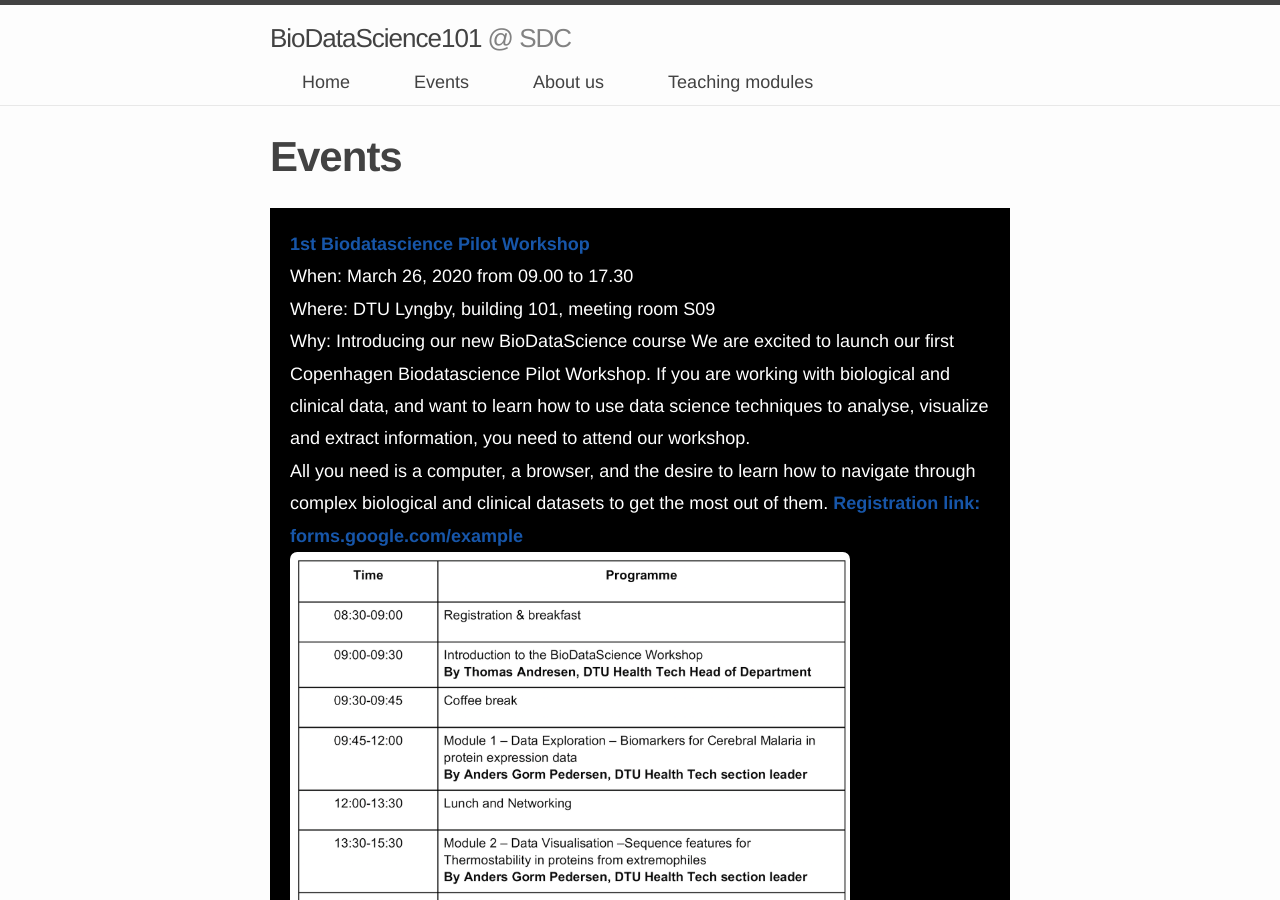
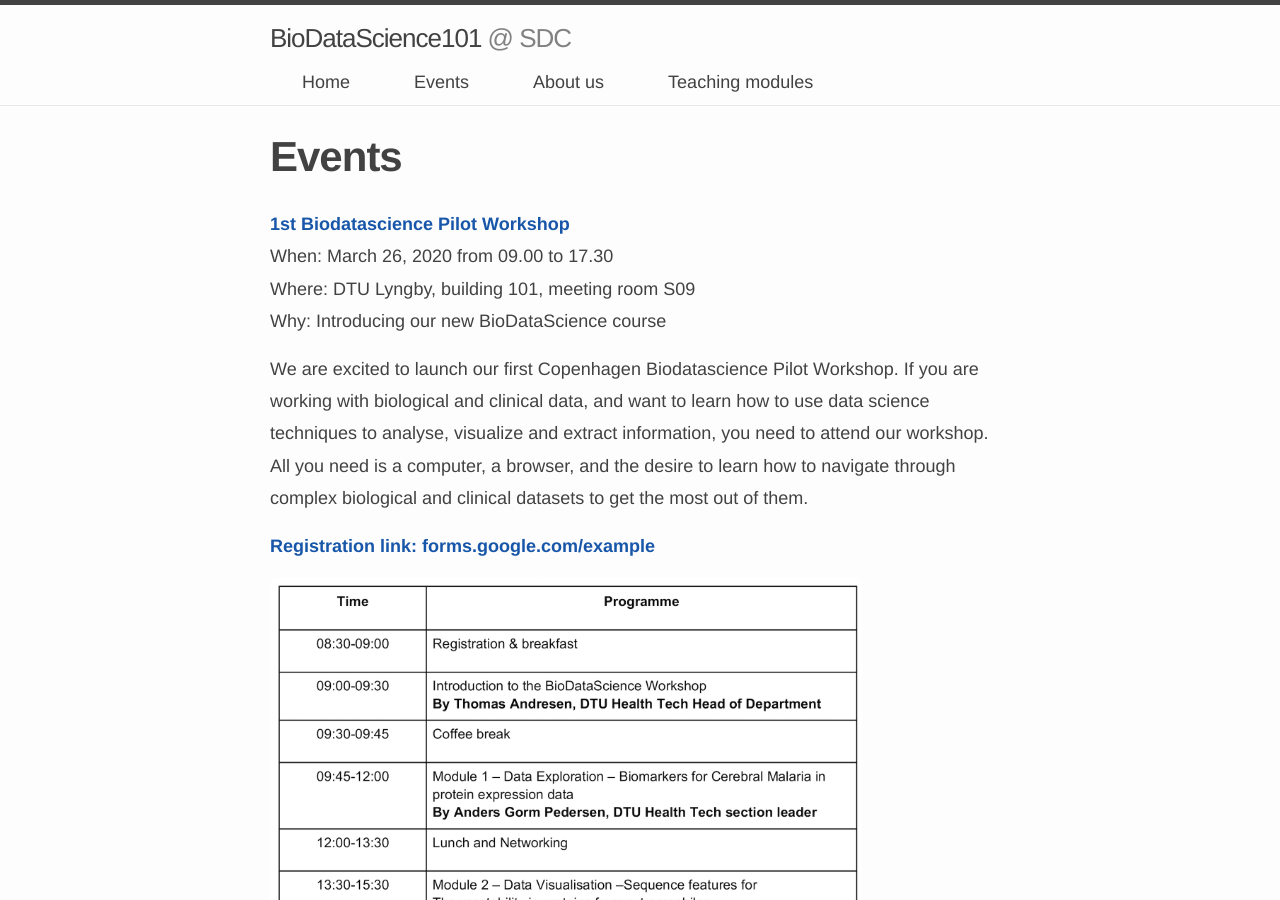
Before and after one commit to biodatascience101/BioDataScience101.github.io, a Jekyll site: the page built from _pages/events/index.md, in a window 1280 px wide and 900 px high. Built offline with Jekyll 4.4.1, drawn with Linux system fonts in a browser that asks for light colours; nearby versions of some CDN libraries.

Commit message:
Update index.md

```diff
--- a/_pages/events/index.md
+++ b/_pages/events/index.md
@@ -6,8 +6,6 @@ registration_link: https://www.forms.google.com/example
 toggle: on
 rank: 2
 ---
-
-<div style="background-color:black;color:white;padding:20px;">
 
 
 <b> <a href="{{page.event_page}}">1st Biodatascience Pilot Workshop</a></b>
@@ -28,7 +26,6 @@ All you need is a computer, a browser, and the desire to learn how to navigate t
     <img class="float-center" width="80%"  src="{{ 'schedule3.png' | prepend: site.images_dir | prepend: site.baseurl }}" />
 </div>
 
-</div>
 ### 2020 event calendar:
 - DTU Pilot event, Copenhagen 2020 - March 16th 2020
 - SDC Pilot event, Copenhagen 2020 - ultimo April 2020
```
